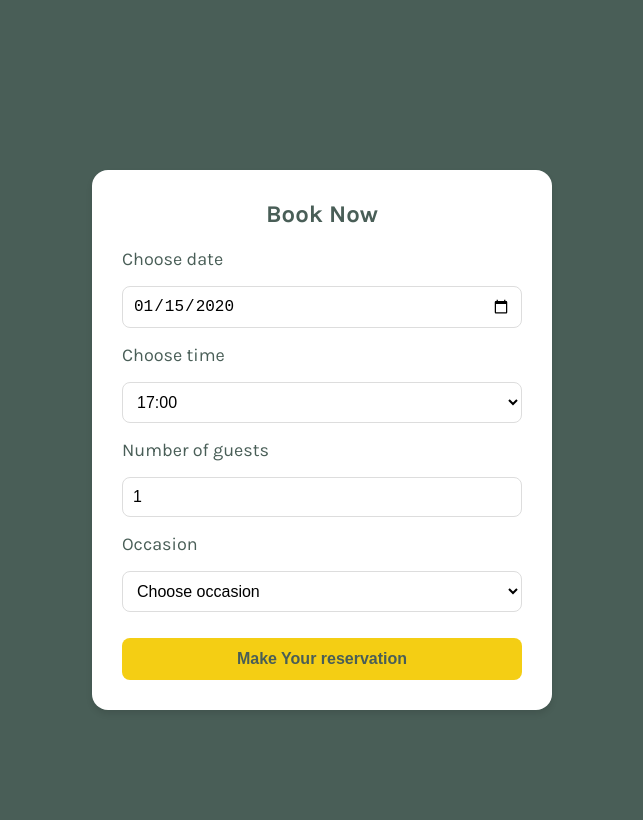
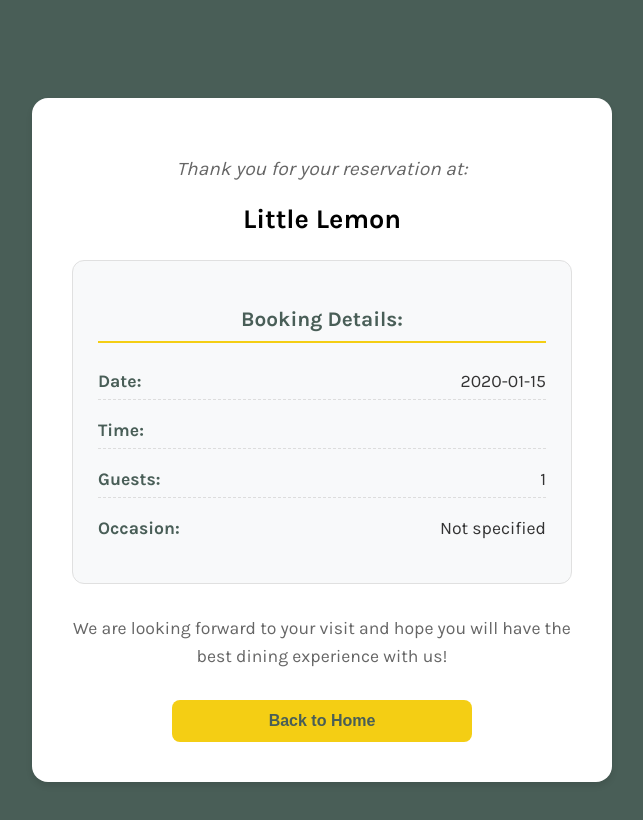
Before and after one commit to edwardAzarevich/react-capstone-project, a React (Create React App) app: page /bookingPage in a window 1280 px wide. Both pictures are taken after typing "2020-01-15" into the empty fields and a click on the button "Make Your reservation". Shown: the top 820 px of the page, without its empty margins (318-961 px from the left). Built offline with nearby package versions, Linux system fonts and the light colour scheme.

Commit message:
add new ConfirmedBooking page

```diff
--- a/src/component/bookingForm/BookingForm.jsx
+++ b/src/component/bookingForm/BookingForm.jsx
@@ -2,6 +2,7 @@
 import "./bookingForm.css";
 import { useState } from 'react';
 import { fetchAPI, submitAPI } from '../../api/api';
+import ConfirmedBooking from './ConfirmedBooking';
 
 const BookingForm = () => {
     const initialValues = {
@@ -12,6 +13,8 @@
     };
 
     const [availableTimes, setAvailableTimes] = useState([]);
+    const [isSubmitted, setIsSubmitted] = useState(false);
+    const [bookingData, setBookingData] = useState(null);
 
     const updateAvailableTimes = (dateString) => {
         if (dateString && fetchAPI) {
@@ -23,19 +26,22 @@
         }
     };
 
-    const onSubmit = (values, { setSubmitting }) => {
+    const onSubmit = (values, { setSubmitting, resetForm }) => {
         console.log("send:", values);
 
         if (submitAPI) {
             const success = submitAPI(values);
-            console.log("API answer:", success);
+            if (success) {
+                setBookingData(values);
+                setIsSubmitted(true);
+                setAvailableTimes([]);
+            }
         }
+    };
 
-        setTimeout(() => {
-            setSubmitting(false);
-            alert("booking successed!");
-        }, 1000);
-    };
+    if (isSubmitted) {
+        return <ConfirmedBooking bookingDetails={bookingData} />;
+    }
 
     return (
         <div className="booking-container">
--- /dev/null
+++ b/src/component/bookingForm/Confirm.css
@@ -0,0 +1,126 @@
+/* Confirm.css */
+
+#confirmed-booking {
+    background-color: #495E57;
+    min-height: 100vh;
+    padding: 40px 20px;
+    display: flex;
+    justify-content: center;
+    align-items: center;
+}
+
+.msg {
+    background-color: white;
+    padding: 40px;
+    border-radius: 16px;
+    box-shadow: 0 4px 6px rgba(0, 0, 0, 0.1);
+    max-width: 500px;
+    width: 100%;
+    text-align: center;
+}
+
+.thanks-msg {
+    color: #666;
+    font-size: 1.2rem;
+    margin-bottom: 15px;
+}
+
+.restaurant-name {
+    font-size: 32px;
+    font-weight: bold;
+    margin-bottom: 30px;
+    color: #495E57;
+    text-align: center;
+    border-bottom: 3px solid #F4CE14;
+    padding-bottom: 15px;
+    display: inline-block;
+}
+
+.booking-details {
+    background-color: #f8f9fa;
+    padding: 25px;
+    border-radius: 12px;
+    margin: 25px 0;
+    text-align: left;
+    border: 1px solid #e0e0e0;
+}
+
+.booking-details h3 {
+    color: #495E57;
+    margin-bottom: 20px;
+    font-size: 1.3rem;
+    font-weight: 600;
+    text-align: center;
+    border-bottom: 2px solid #F4CE14;
+    padding-bottom: 10px;
+}
+
+.booking-details p {
+    margin: 12px 0;
+    color: #333;
+    font-size: 1.1rem;
+    display: flex;
+    justify-content: space-between;
+    align-items: center;
+    padding: 8px 0;
+    border-bottom: 1px dashed #ddd;
+}
+
+.booking-details p:last-child {
+    border-bottom: none;
+}
+
+.booking-details strong {
+    color: #495E57;
+    font-weight: 600;
+}
+
+.welcome-message {
+    color: #666;
+    font-size: 1.1rem;
+    line-height: 1.6;
+    margin: 30px 0;
+}
+
+.back-home-button {
+    background-color: #F4CE14;
+    color: #495E57;
+    padding: 12px 30px;
+    border-radius: 8px;
+    border: none;
+    font-size: 16px;
+    font-weight: bold;
+    cursor: pointer;
+    transition: all 0.3s ease;
+    width: 100%;
+    max-width: 300px;
+    margin: 20px auto 0;
+    display: block;
+}
+
+.back-home-button:hover {
+    background-color: #E5C012;
+    transform: translateY(-2px);
+    box-shadow: 0 4px 12px rgba(244, 206, 20, 0.3);
+}
+
+@media (max-width: 768px) {
+    .msg {
+        padding: 30px 20px;
+    }
+
+    .restaurant-name {
+        font-size: 28px;
+    }
+
+    .booking-details p {
+        font-size: 1rem;
+        flex-direction: column;
+        align-items: flex-start;
+        gap: 5px;
+    }
+
+    .back-home-button {
+        max-width: 100%;
+    }
+}
--- /dev/null
+++ b/src/component/bookingForm/ConfirmedBooking.jsx
@@ -0,0 +1,37 @@
+// ConfirmedBooking.jsx
+import React from 'react';
+import './Confirm.css';
+
+const ConfirmedBooking = ({ bookingDetails }) => {
+    return (
+        <section id='confirmed-booking'>
+            <div className="msg">
+                <p className="thanks-msg"><i>Thank you for your reservation at:</i></p>
+                <h1>Little Lemon</h1>
+
+                {bookingDetails && (
+                    <div className="booking-details">
+                        <h3>Booking Details:</h3>
+                        <p><strong>Date:</strong> {bookingDetails.resDate}</p>
+                        <p><strong>Time:</strong> {bookingDetails.resTime}</p>
+                        <p><strong>Guests:</strong> {bookingDetails.guests}</p>
+                        <p><strong>Occasion:</strong> {bookingDetails.occasion || 'Not specified'}</p>
+                    </div>
+                )}
+
+                <p className="welcome-message">
+                    We are looking forward to your visit and hope you will have the best dining experience with us!
+                </p>
+
+                <button
+                    className="back-home-button"
+                    onClick={() => window.location.href = '/'}
+                >
+                    Back to Home
+                </button>
+            </div>
+        </section>
+    );
+};
+
+export default ConfirmedBooking;
```
